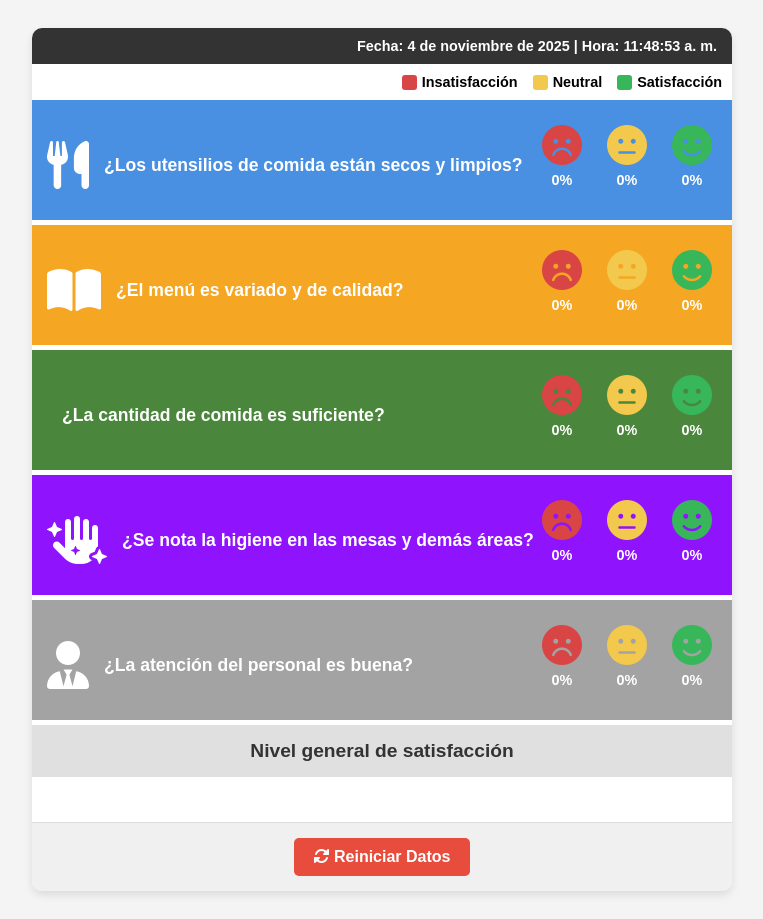
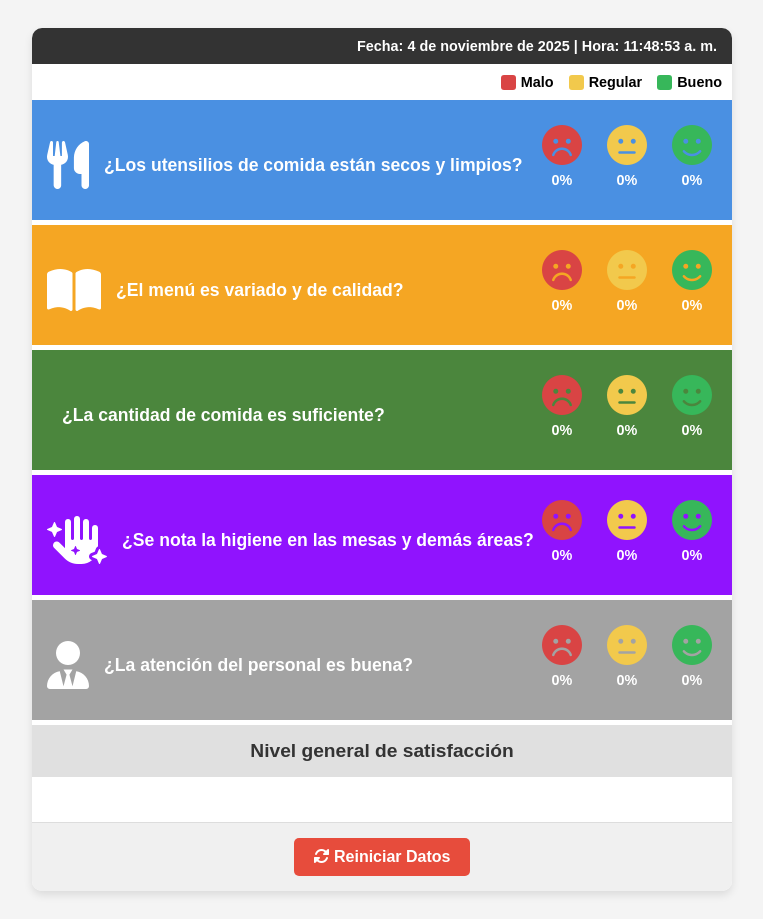
Before and after one commit to RNoel-85/Comedor-CND, a plain HTML site: page index.html in a window 1280 px wide. Shown: the whole page, without its empty margins (258-1021 px from the left). Drawn offline with Linux system fonts and the light colour scheme.

Commit message:
Update index.html

```diff
--- a/index.html
+++ b/index.html
@@ -18,9 +18,9 @@
         </div>
 
         <div class="legend">
-            <div class="legend-item"><span class="red-box"></span> Insatisfacción</div>
-            <div class="legend-item"><span class="yellow-box"></span> Neutral</div>
-            <div class="legend-item"><span class="green-box"></span> Satisfacción</div>
+            <div class="legend-item"><span class="red-box"></span> Malo</div>
+            <div class="legend-item"><span class="yellow-box"></span> Regular</div>
+            <div class="legend-item"><span class="green-box"></span> Bueno</div>
         </div>
 
         <div class="question-row blue" data-question="utensilios">
```
